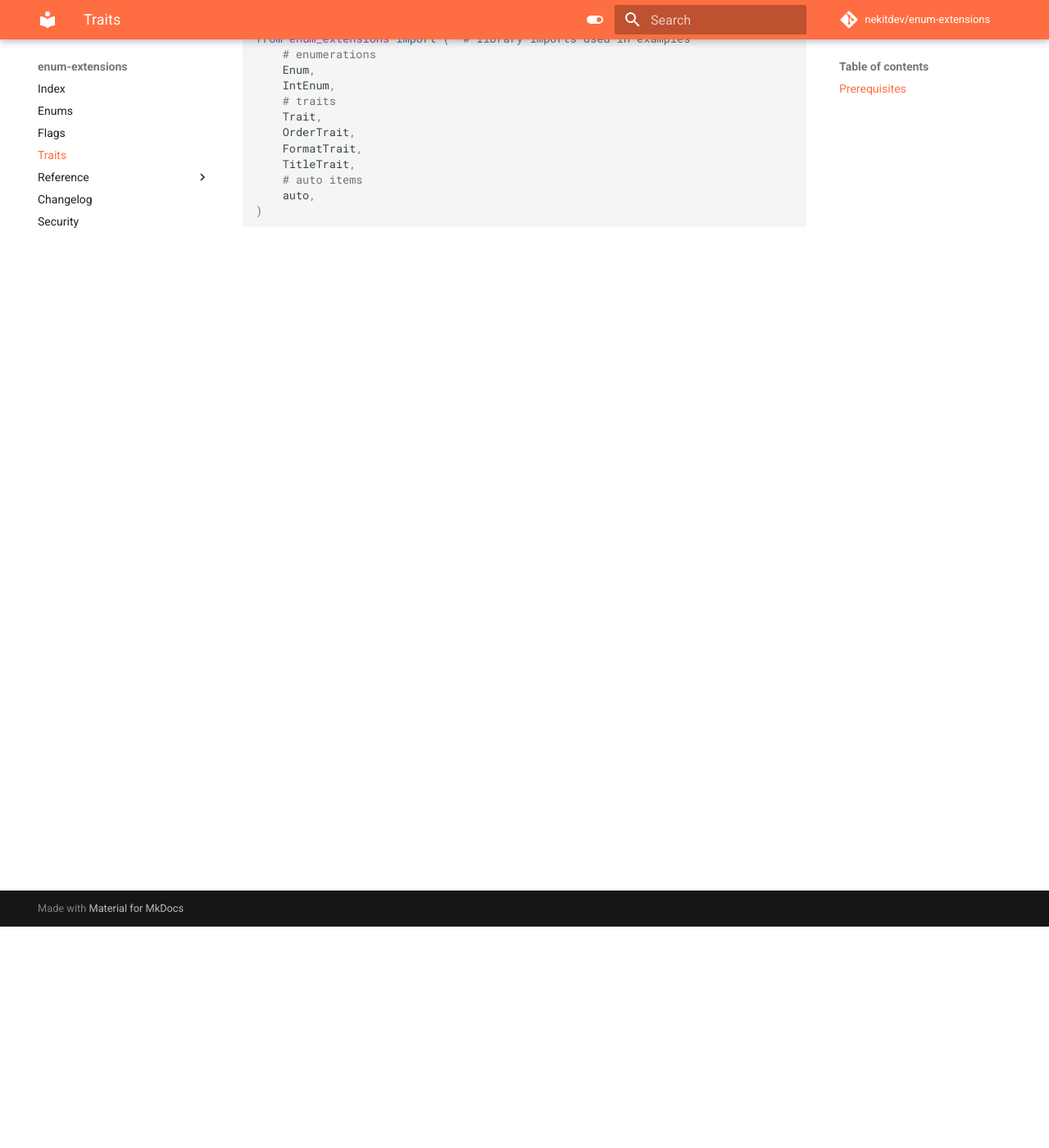
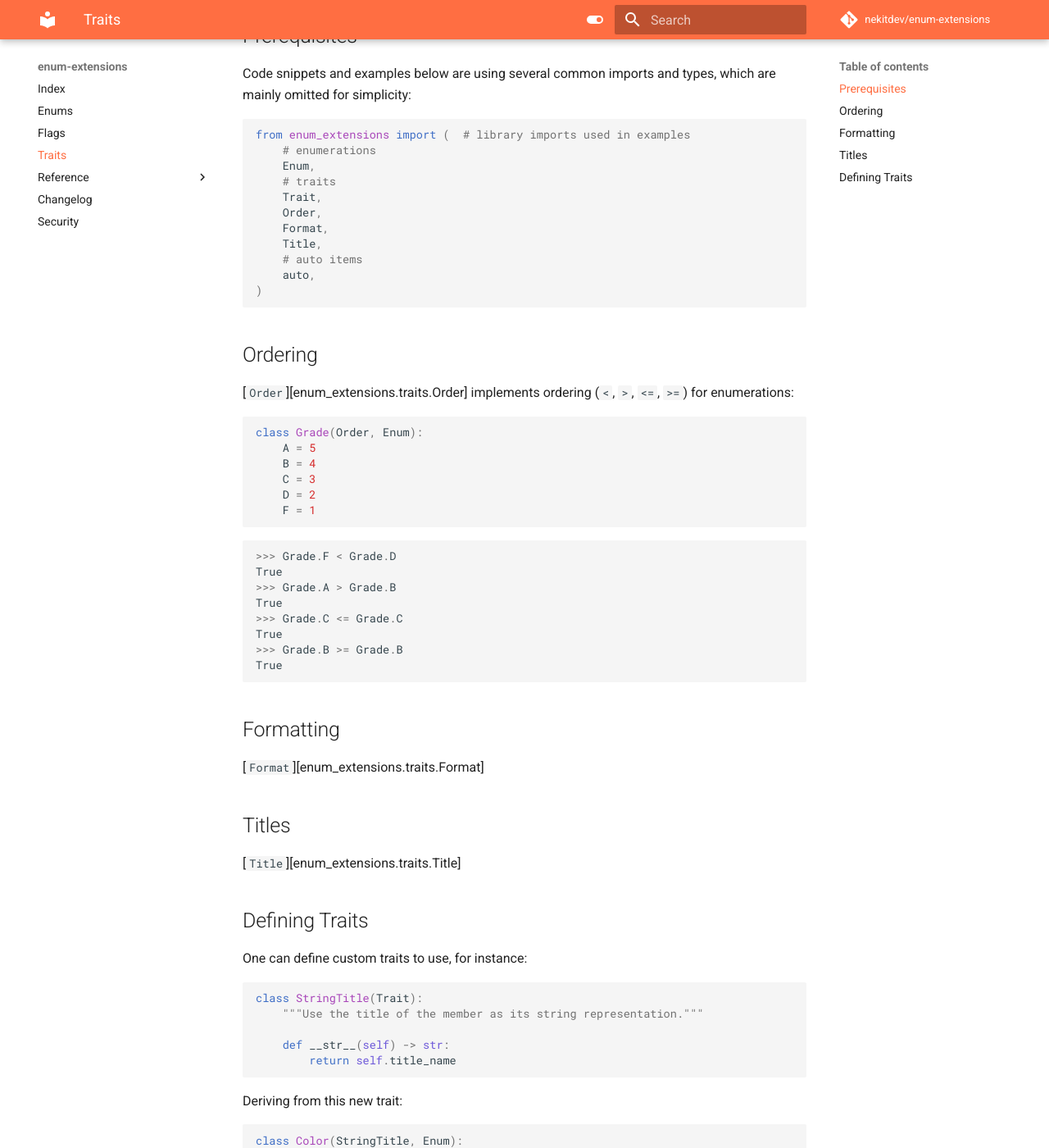
Before and after one commit to nekitdev/enum-extensions, an MkDocs documentation site: the page built from docs/traits.md, in a window 1280 px wide and 1400 px high, scrolled down 270 px. Shown: the whole window at 82% size. Built offline with MkDocs 1.6.1 and Material for MkDocs 9.7.7, drawn with Linux system fonts in a browser that asks for light colours; comment, search, counter and statistics services are not loaded; some of the changed text lies outside the part shown.

````diff
--- a/docs/traits.md
+++ b/docs/traits.md
@@ -1,4 +1,8 @@
 # Traits
+
+`enum-extensions` implements special *traits* (aka *mixins*), which add specific behavior
+to enumerations. Each [`Trait`][enum_extensions.traits.Trait] implements some functionality
+for enumerations, but does not subclass [`Enum`][enum_extensions.enums.Enum] directly.
 
 ## Prerequisites
 
@@ -9,13 +13,73 @@ which are mainly omitted for simplicity:
 from enum_extensions import (  # library imports used in examples
     # enumerations
     Enum,
-    IntEnum,
     # traits
     Trait,
-    OrderTrait,
-    FormatTrait,
-    TitleTrait,
+    Order,
+    Format,
+    Title,
     # auto items
     auto,
 )
 ```
+
+## Ordering
+
+[`Order`][enum_extensions.traits.Order] implements ordering (`<`, `>`, `<=`, `>=`)
+for enumerations:
+
+```python
+class Grade(Order, Enum):
+    A = 5
+    B = 4
+    C = 3
+    D = 2
+    F = 1
+```
+
+```python
+>>> Grade.F < Grade.D
+True
+>>> Grade.A > Grade.B
+True
+>>> Grade.C <= Grade.C
+True
+>>> Grade.B >= Grade.B
+True
+```
+
+## Formatting
+
+[`Format`][enum_extensions.traits.Format]
+
+## Titles
+
+[`Title`][enum_extensions.traits.Title]
+
+## Defining Traits
+
+One can define custom traits to use, for instance:
+
+```python
+class StringTitle(Trait):
+    """Use the title of the member as its string representation."""
+
+    def __str__(self) -> str:
+        return self.title_name
+```
+
+Deriving from this new trait:
+
+```python
+class Color(StringTitle, Enum):
+    RED = auto()
+    GREEN = auto()
+    BLUE = auto()
+```
+
+Gives the expected result:
+
+```python
+>>> print(Color.RED)
+Red
+```
--- a/mkdocs.yml
+++ b/mkdocs.yml
@@ -19,6 +19,7 @@ nav:
     - Enums: "reference/enums.md"
     - Flags: "reference/flags.md"
     - Traits: "reference/traits.md"
+    - Unique: "reference/unique.md"
 
   - Changelog: "changelog.md"
   - Security: "security.md"
--- a/pyproject.toml
+++ b/pyproject.toml
@@ -38,7 +38,7 @@ typing-extensions = ">= 4.2.0"
 optional = true
 
 [tool.poetry.group.format.dependencies]
-black = "22.3.0"
+black = "22.6.0"
 
 [tool.poetry.group.format.dependencies.isort]
 version = "5.10.1"
@@ -99,7 +99,7 @@ exclude_lines = [
 directory = "coverage"
 
 [tool.mypy]
-plugins = ["enum_extensions.plugins.mypy"]
+# plugins = ["enum_extensions.plugins.mypy"]
 
 show_column_numbers = true
 
````
Also changed, not shown: CHANGELOG.md (+4 -0 lines), docs/enums.md (+3 -3 lines), docs/flags.md (+2 -2 lines), docs/reference/unique.md (added, +1 -0 lines), enum_extensions/__init__.py (+4 -5 lines), 6 other files.
